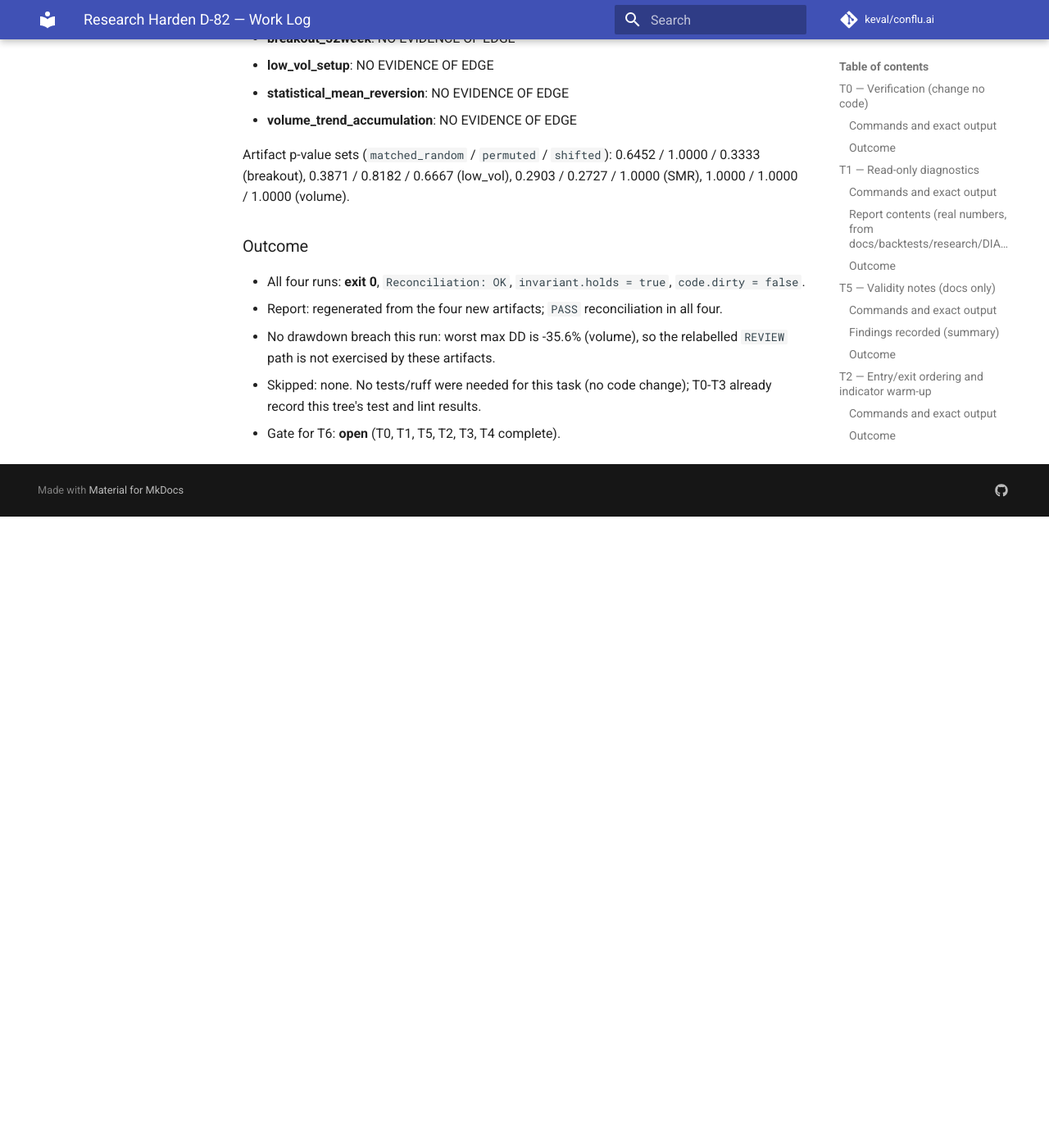
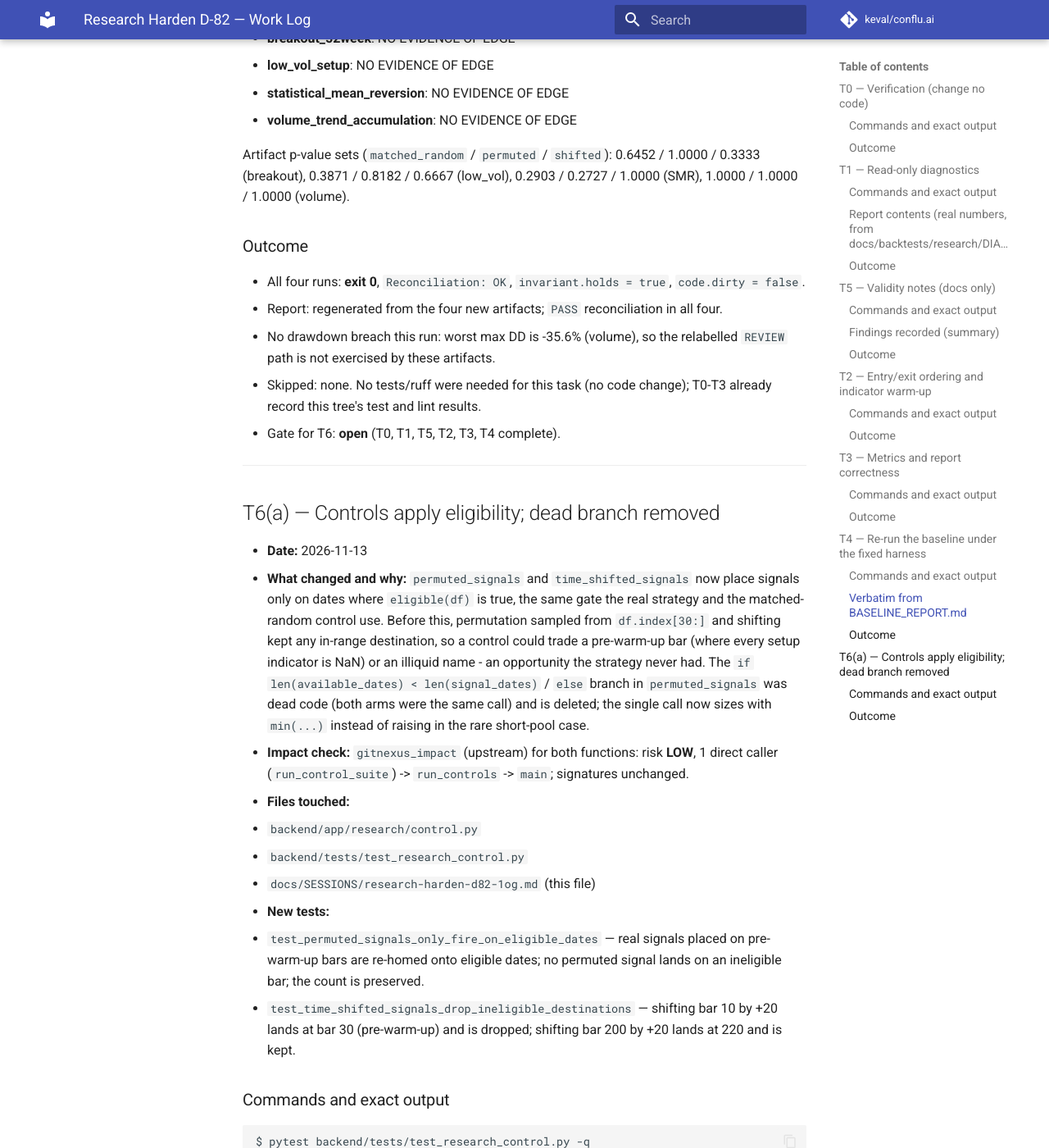
Before and after one commit to mk-keval/conflu.ai, an MkDocs documentation site: the page built from docs/SESSIONS/research-harden-d82-1og.md, in a window 1280 px wide and 1400 px high, scrolled down 14172 px. Shown: the whole window at 82% size. Built offline with MkDocs 1.6.1 and Material for MkDocs 9.7.7, drawn with Linux system fonts in a browser that asks for light colours; comment, search, counter and statistics services are not loaded; before the commit the page ends 14802 px from its top, so only the background shows below that; some of the changed text lies outside the part shown.

Commit message:
fix(research): controls apply eligibility to permuted and shifted signals (D-82)

````diff
--- a/docs/SESSIONS/research-harden-d82-1og.md
+++ b/docs/SESSIONS/research-harden-d82-1og.md
@@ -613,3 +613,56 @@ Artifact p-value sets (`matched_random` / `permuted` / `shifted`): 0.6452 / 1.00
 - Skipped: none. No tests/ruff were needed for this task (no code change); T0-T3 already
   record this tree's test and lint results.
 - Gate for T6: **open** (T0, T1, T5, T2, T3, T4 complete).
+
+---
+
+## T6(a) — Controls apply eligibility; dead branch removed
+
+- **Date:** 2026-11-13
+- **What changed and why:** `permuted_signals` and `time_shifted_signals` now place
+  signals only on dates where `eligible(df)` is true, the same gate the real strategy and
+  the matched-random control use. Before this, permutation sampled from `df.index[30:]`
+  and shifting kept any in-range destination, so a control could trade a pre-warm-up bar
+  (where every setup indicator is NaN) or an illiquid name - an opportunity the strategy
+  never had. The `if len(available_dates) < len(signal_dates)` / `else` branch in
+  `permuted_signals` was dead code (both arms were the same call) and is deleted; the
+  single call now sizes with `min(...)` instead of raising in the rare short-pool case.
+- **Impact check:** `gitnexus_impact` (upstream) for both functions: risk **LOW**,
+  1 direct caller (`run_control_suite`) -> `run_controls` -> `main`; signatures unchanged.
+- **Files touched:**
+  - `backend/app/research/control.py`
+  - `backend/tests/test_research_control.py`
+  - `docs/SESSIONS/research-harden-d82-1og.md` (this file)
+- **New tests:**
+  - `test_permuted_signals_only_fire_on_eligible_dates` — real signals placed on
+    pre-warm-up bars are re-homed onto eligible dates; no permuted signal lands on an
+    ineligible bar; the count is preserved.
+  - `test_time_shifted_signals_drop_ineligible_destinations` — shifting bar 10 by +20
+    lands at bar 30 (pre-warm-up) and is dropped; shifting bar 200 by +20 lands at 220 and
+    is kept.
+
+### Commands and exact output
+
+```text
+$ pytest backend/tests/test_research_control.py -q
+.......                                                                                                                                                                                                   [100%]
+7 passed in 1.60s
+PYTEST_EXIT=0
+
+$ ruff check backend/app/research/control.py backend/tests/test_research_control.py
+All checks passed!
+RUFF_EXIT=0
+
+$ pytest backend/tests/test_research_control.py backend/tests/test_research_data.py backend/tests/test_research_diagnostics.py backend/tests/test_research_engine.py backend/tests/test_research_indicators.py backend/tests/test_research_metrics.py backend/tests/test_research_setups.py backend/tests/test_make_baseline_report.py -q
+....................................................................................                                                                                                                      [100%]
+84 passed in 6.44s
+LASTEXIT=0
+```
+
+### Outcome
+
+- Tests: **pass** (7 in the control module, 84 across the research set + report tests).
+- Ruff: **clean**.
+- Baseline re-run: **not done** (forbidden in T6). The committed v3 artifacts were produced
+  before this control-eligibility change, so their control p-values do not include it.
+- Skipped: nothing.
````
Also changed, not shown: 2 other files.
